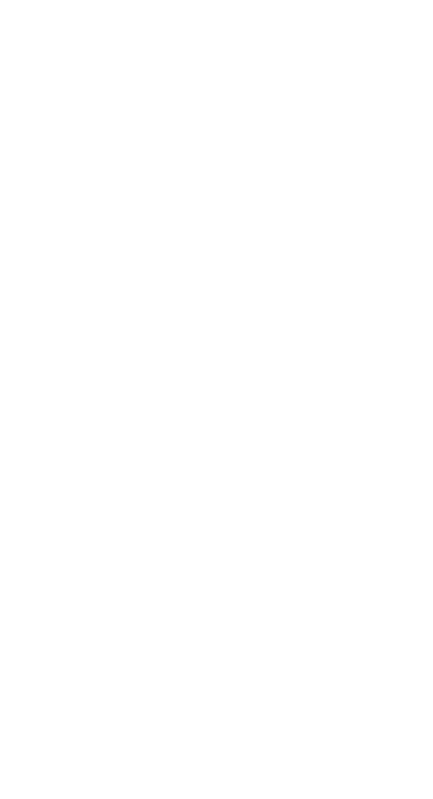
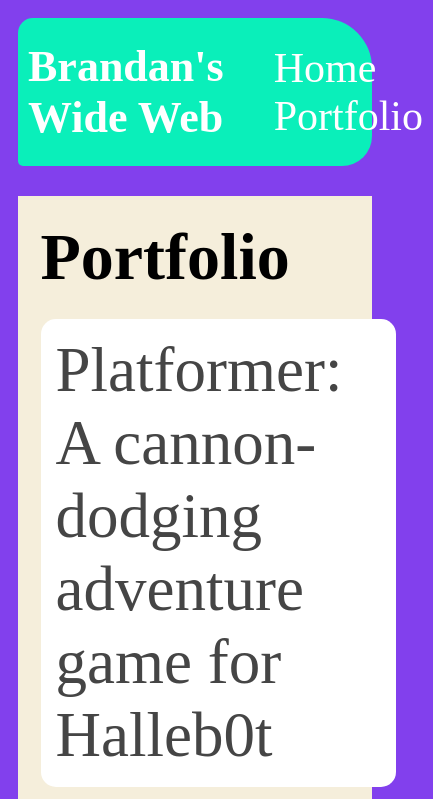
Before and after one commit to BrandanLockhart316/BrandanLockhart316.github.io, a plain HTML site: page portfolio.html in a window 390 px wide. Shown: the top 799 px of the page, 433 px wide, since content can reach past the window. Drawn offline with Linux system fonts and the light colour scheme.

Commit message:
add portfolio page to website

```diff
--- a/portfolio.html
+++ b/portfolio.html
@@ -0,0 +1,40 @@
+<!DOCTYPE html>
+<html>
+  <head>
+    <title>Brandan's Website</title>
+    <link rel="stylesheet" href="style.css" />
+  </head>
+
+  <body>
+    <!-- All content goes here -->
+    <div id="all-contents">
+     <nav>
+       <h1>Brandan's Wide Web</h1>
+       <ul id="nav ul">
+         <li class="nav-li">
+            <a href="index.html">Home</a>
+         </li>
+         <li class="nav-li">
+            <a href="portfolio.html">Portfolio</a>
+         </li>
+        </ul>
+     </nav>
+     <main>
+        <div class="content">
+         <h1>Portfolio</h1>
+          <ul id="portfolio">
+            <li>
+             <a href="fsd-projects/platformer/">Platformer: A cannon-dodging adventure game for Halleb0t</a>
+            </li>
+            <li>
+             <a href="fsd-projects/bouncing-box/">Bouncing Box: A fun introduction to web game development</a>
+            </li>
+            <li>
+              <a href="fsd-projects/circularity/">Circularity: A poetic motion experiment with circles</a>
+            </li>
+          </ul>
+        </div>
+     </main>
+    </div>
+  </body>
+</html>
--- a/style.css
+++ b/style.css
@@ -17,7 +17,7 @@ nav {
     display: flex;
     padding: 10px;
     margin-bottom: 20px;
-}
+    border-radius: 15px 50px 30px 5px;}
 
 h1 {
     display: flex;
@@ -32,6 +32,7 @@ h1 {
     margin: 0;
     padding: 0;
     display: flex;
+    border-radius: 15px;
 }
 
 .nav-li {
@@ -75,3 +76,77 @@ main {
 h2, h3 {
     margin: 0px;
 }
+/* Portfolio styles */
+.content h1 {
+  color: black;
+}
+
+#portfolio {
+  list-style-type: none;
+  padding-left: 0;
+}
+
+#portfolio li {
+  background: #fff;
+  padding: 10px;
+  border-radius: 10px;
+  margin-bottom: 10px;
+}
+
+#portfolio li:hover {
+  background: #eee;
+}
+
+#portfolio a {
+  text-decoration: none;
+  color: #454545;
+}
+/* responsive web design */
+@media screen and (min-width: 120px) and (max-width: 1080px) {
+  main {
+    height: 100ch;
+    zoom: 1.5;
+    display: grid;
+  }
+
+  h1 {
+    font-size: 44px;
+  }
+
+  h2 {
+    font-size: 42px;
+  }
+
+  h3 {
+    font-size: 36px;
+  }
+
+  #all-contents {
+    height: 100ch;
+    margin: none;
+  }
+
+  a {
+    font-size: 42px;
+  }
+
+  .sidebar {
+    margin-right: 0px;
+    justify-content: center;
+    align-items: center;
+  }
+
+  .sidebar-img {
+    width: 100%;
+  }
+
+  p,
+  li {
+    font-size: 24px;
+  }
+
+  .content {
+    align-content: center;
+    justify-content: center;
+  }
+}
```
